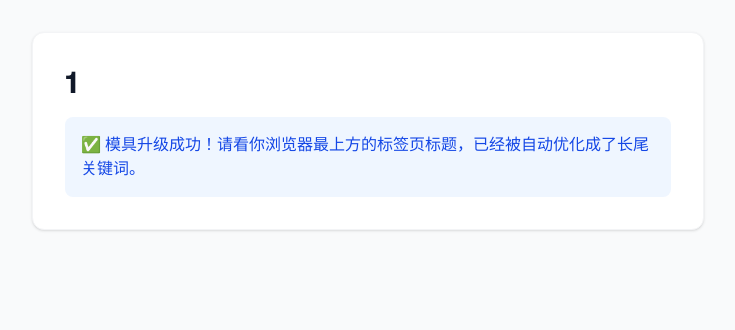
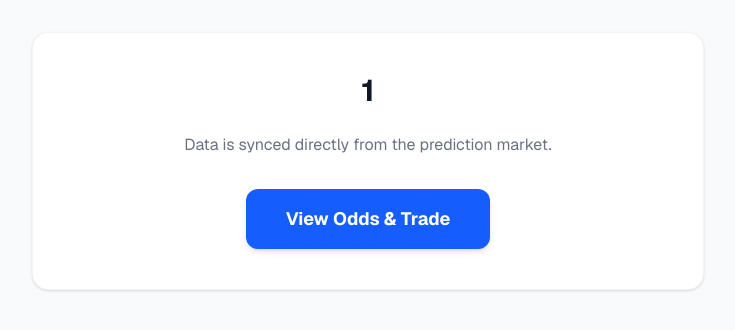
Before and after one commit to selbyyy/wc26-tracker, a Next.js app: page /market/1 in a window 1280 px wide. Shown: the top 330 px of the page, without its empty margins (272-1007 px from the left). Built offline with nearby package versions, Linux system fonts and the light colour scheme.

Commit message:
add affiliate button

```diff
--- a/app/market/[slug]/page.tsx
+++ b/app/market/[slug]/page.tsx
@@ -1,3 +1,4 @@
+// app/market/[slug]/page.tsx
 import { Metadata } from 'next';
 
 export const revalidate = 300;
@@ -16,15 +17,28 @@ export default async function MarketDetail({ params }: { params: Promise<{ slug:
   const resolvedParams = await params;
   const cleanName = resolvedParams.slug.replace(/-/g, ' ');
 
+  // 这里未来可以换成你专属的 CPA 返佣链接
+  const tradeUrl = `https://polymarket.com`;
+
   return (
     <main className="min-h-screen bg-gray-50 p-8 font-sans">
-      <div className="max-w-2xl mx-auto bg-white p-8 rounded-xl shadow-sm border border-gray-100">
-        <h1 className="text-3xl font-bold text-gray-900 mb-4 capitalize">
+      <div className="max-w-2xl mx-auto bg-white p-10 rounded-2xl shadow-sm border border-gray-100 text-center">
+        <h1 className="text-3xl font-bold text-gray-900 mb-6 capitalize">
           {cleanName}
         </h1>
-        <div className="p-4 bg-blue-50 text-blue-700 rounded-lg">
-          ✅ 模具升级成功！请看你浏览器最上方的标签页标题，已经被自动优化成了长尾关键词。
-        </div>
+        <p className="text-gray-500 mb-8">
+          Data is synced directly from the prediction market.
+        </p>
+
+        {/* 变现转化按钮 */}
+        <a
+          href={tradeUrl}
+          target="_blank"
+          rel="noopener noreferrer"
+          className="inline-block bg-blue-600 hover:bg-blue-700 text-white font-bold text-lg py-4 px-10 rounded-xl transition-colors shadow-md"
+        >
+          View Odds & Trade
+        </a>
       </div>
     </main>
   );
```
